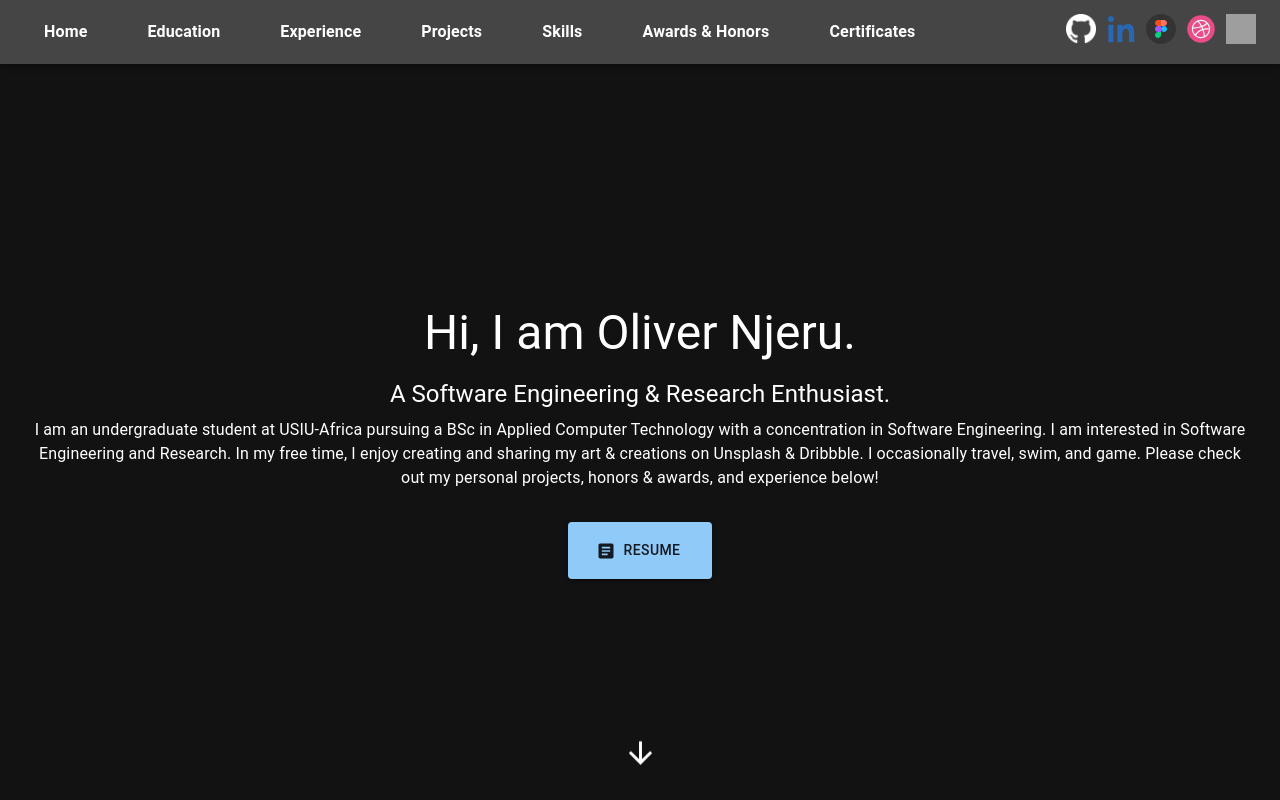
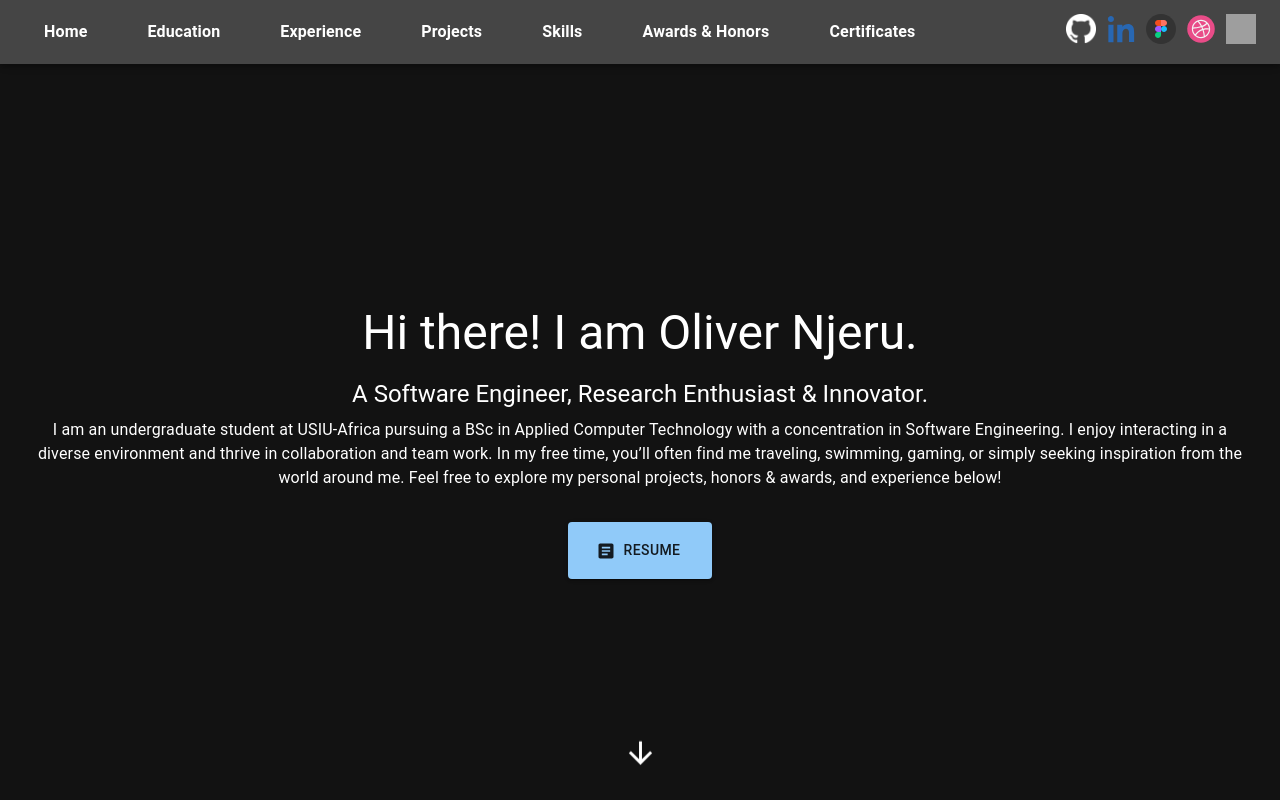
Before and after one commit to olivernjeru/olivernjeru.github.io, a React (Create React App) app: page / in a window 1280 px wide. Shown: the top 800 px of the page. Built offline with nearby package versions, Linux system fonts and the light colour scheme; grey boxes are pictures that could not be loaded.

Commit message:
update home

```diff
--- a/src/components/HomePage.js
+++ b/src/components/HomePage.js
@@ -20,16 +20,14 @@ const HomePage = () => {
             }}
         >
             <Typography variant="h3" gutterBottom>
-                Hi, I am Oliver Njeru.
+                Hi there! I am Oliver Njeru.
             </Typography>
             <Typography variant="h5" gutterBottom>
-                A Software Engineering & Research Enthusiast.
+                A Software Engineer, Research Enthusiast & Innovator.
             </Typography>
             <Typography variant="body1" paragraph>
                 I am an undergraduate student at USIU-Africa pursuing a BSc in Applied Computer Technology with a concentration
-                in Software Engineering. I am interested in Software Engineering and Research. In my free time, I enjoy creating
-                and sharing my art & creations on Unsplash & Dribbble. I occasionally travel, swim, and game. Please check out
-                my personal projects, honors & awards, and experience below!
+                in Software Engineering. I enjoy interacting in a diverse environment and thrive in collaboration and team work.  In my free time, you’ll often find me traveling, swimming, gaming, or simply seeking inspiration from the world around me. Feel free to explore my personal projects, honors & awards, and experience below!
             </Typography>
 
             {/* Resume Button */}
```
